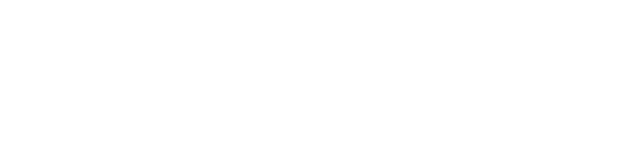
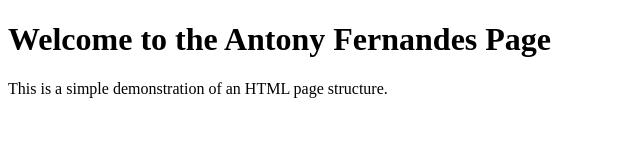
Before and after one commit to tonyynot/demo, a plain HTML site: page index.html in a window 1280 px wide. Shown: the whole page, without its empty margins (0-640 px from the left). Drawn offline with Linux system fonts and the light colour scheme.

Commit message:
Title added

```diff
--- a/index.html
+++ b/index.html
@@ -1,2 +1,10 @@
 <!DOCTYPE html>
 <html lang="en">
+    <head>
+        <title>Antony Fernandes</title>
+    </head>
+    <body>
+        <h1>Welcome to the Antony Fernandes Page</h1>
+        <p>This is a simple demonstration of an HTML page structure.</p>
+    </body>
+</html>
```
